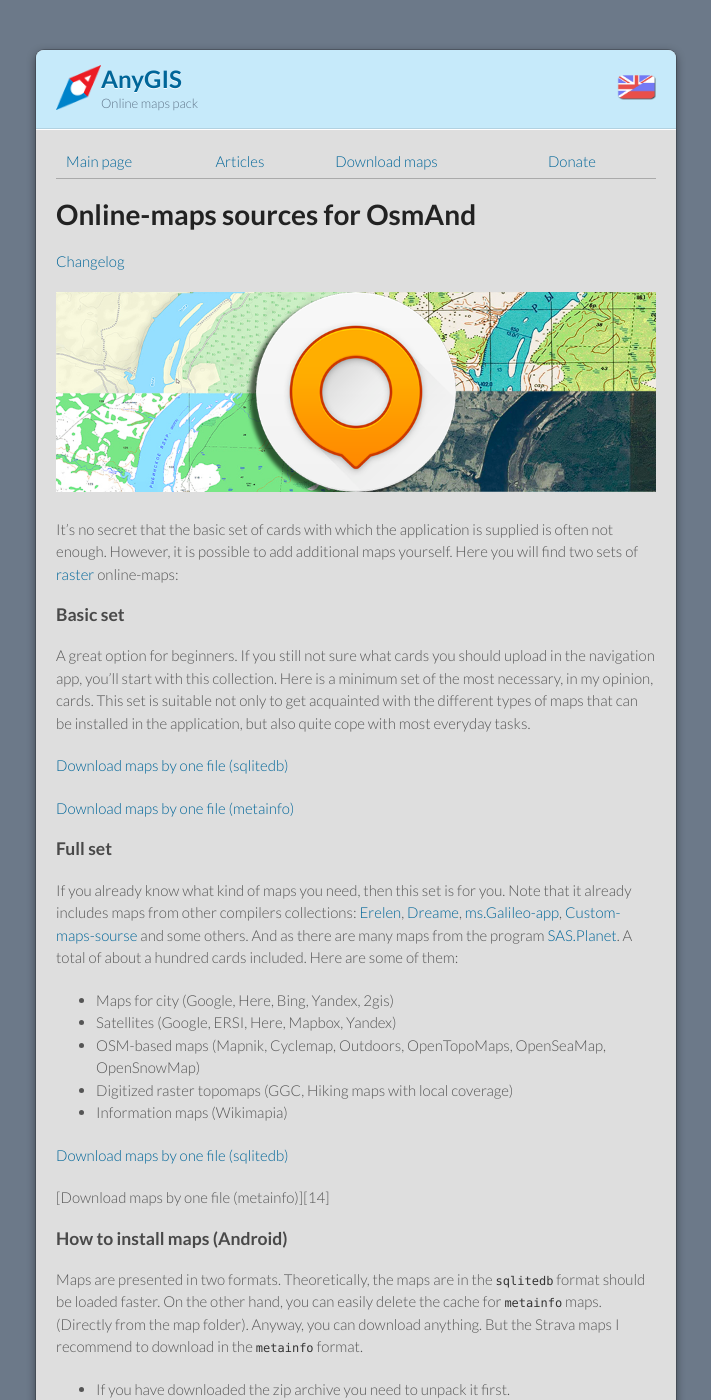
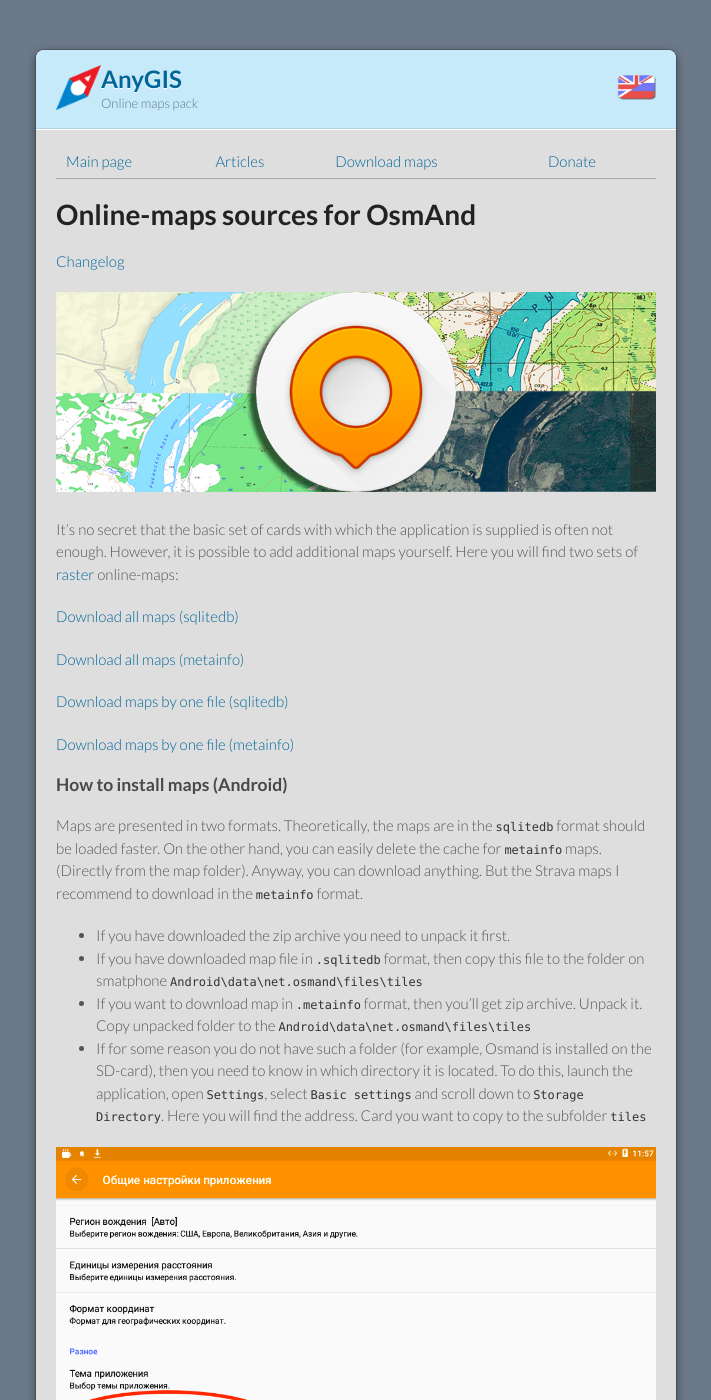
Before and after one commit to nnngrach/AnyGIS_Site, a Jekyll site: the page built from Web/Html/Osmand_en.md, in a window 1280 px wide and 1400 px high. Shown: the whole window, without its empty margins (284-995 px from the left). Built offline with Jekyll 4.4.1, drawn with Linux system fonts in a browser that asks for light colours.

Commit message:
Fix broken links

```diff
--- a/Web/Html/Osmand_en.md
+++ b/Web/Html/Osmand_en.md
@@ -25,35 +25,11 @@
 
 It's no secret that the basic set of cards with which the application is supplied is often not enough. However, it is possible to add additional maps yourself. Here you will find two sets of [raster][07] online-maps:
 
-### Basic set
-A great option for beginners. If you still not sure what cards you should upload in the navigation app, you'll start with this collection. Here is a minimum set of the most necessary, in my opinion, cards.  This set is suitable not only to get acquainted with the different types of maps that can be installed in the application, but also quite cope with most everyday tasks.
 
 
-[Download maps by one file (sqlitedb)][3]
+[Download all maps (sqlitedb)][20]
 
-[Download maps by one file (metainfo)][4]
-
-
-[1]: https://github.com/nnngrach/AnyGIS_maps/raw/master/Osmand_online_maps/Sqlitedb/Zip/Maps_short_en.zip
-
-[2]: https://github.com/nnngrach/AnyGIS_maps/raw/master/Osmand_online_maps/Metainfo/Zip/Maps_short_en.zip
-
-<!-- [3]: /Web/Html/Download/OsmAnd_Maps_(sqlitedb)_Short_en
-[4]: /Web/Html/Download/OsmAnd_Maps_(metainfo)_Short_en -->
-[3]: /Web/Html/Download_en?shortSet=true&app=OsmandSqlite
-[4]: /Web/Html/Download_en?shortSet=true&app=OsmandMeta
-
-[07]: /Web/Html/Vektor_and_raster_en
-
-
-### Full set
-If you already know what kind of maps you need, then this set is for you. Note that it already includes maps from other compilers collections: [Erelen][6], [Dreame][7], [ms.Galileo-app][8], [Custom-maps-sourse][9] and some others. And as there are many maps from the program [SAS.Planet][10]. A total of about a hundred cards included. Here are some of them:
-
-- Maps for city (Google, Here, Bing, Yandex, 2gis)
-- Satellites (Google, ERSI, Here, Mapbox, Yandex)
-- OSM-based maps (Mapnik, Cyclemap, Outdoors, OpenTopoMaps, OpenSeaMap, OpenSnowMap)
-- Digitized raster topomaps (GGC, Hiking maps with local coverage)
-- Information maps (Wikimapia)
+[Download all maps (metainfo)][21]
 
 [Download maps by one file (sqlitedb)][13]
 
@@ -61,21 +37,13 @@
 
 
 
-[5]: https://github.com/nnngrach/AnyGIS_maps/tree/master/Experimantal_area
-[6]: https://melda.ru/locus/maps/
-[7]: https://4pda.ru/forum/index.php?showtopic=210573&st=3060#entry52768866
-[8]: https://ms.galileo-app.com/
-[9]: https://custom-map-source.appspot.com/
-[10]: https://www.sasgis.org/
+[07]: /Web/Html/Vektor_and_raster_en
+[20]: https://github.com/nnngrach/AnyGIS_maps/raw/master/Osmand_online_maps/Sqlitedb/Zip/Maps_full_en.zip
+[21]: https://github.com/nnngrach/AnyGIS_maps/raw/master/Osmand_online_maps/Metainfo/Zip/Maps_full_en.zip
+[13]: /Web/Html/Download_en?app=OsmandSqlite
+[14]: /Web/Html/Download_en?app=OsmandMeta
 
-[11]: https://github.com/nnngrach/AnyGIS_maps/raw/master/Osmand_online_maps/Sqlitedb/Zip/Maps_full_en.zip
 
-[12]: https://github.com/nnngrach/AnyGIS_maps/raw/master/Osmand_online_maps/Metainfo/Zip/Maps_full_en.zip
-
-<!-- [13]: /Web/Html/Download/OsmAnd_Maps_(sqlitedb)_Full_en
-[14]: /Web/Html/Download/OsmAnd_Maps_(metainfo)_Full_en -->
-[13]: /Web/Html/Download_en?shortSet=true&app=OsmandSqlite
-[44]: /Web/Html/Download_en?shortSet=true&app=OsmandMeta
 
 
 
```
